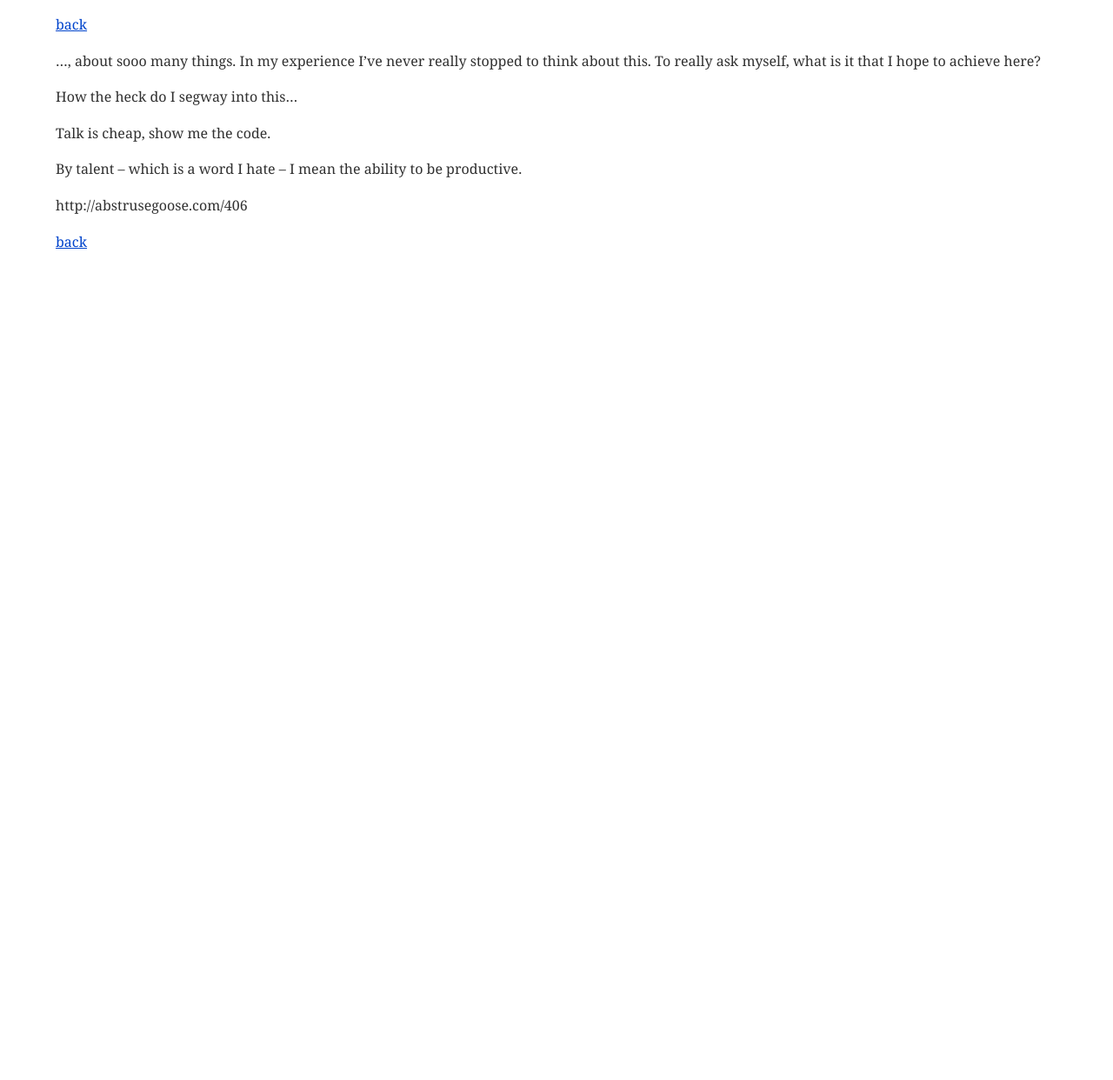
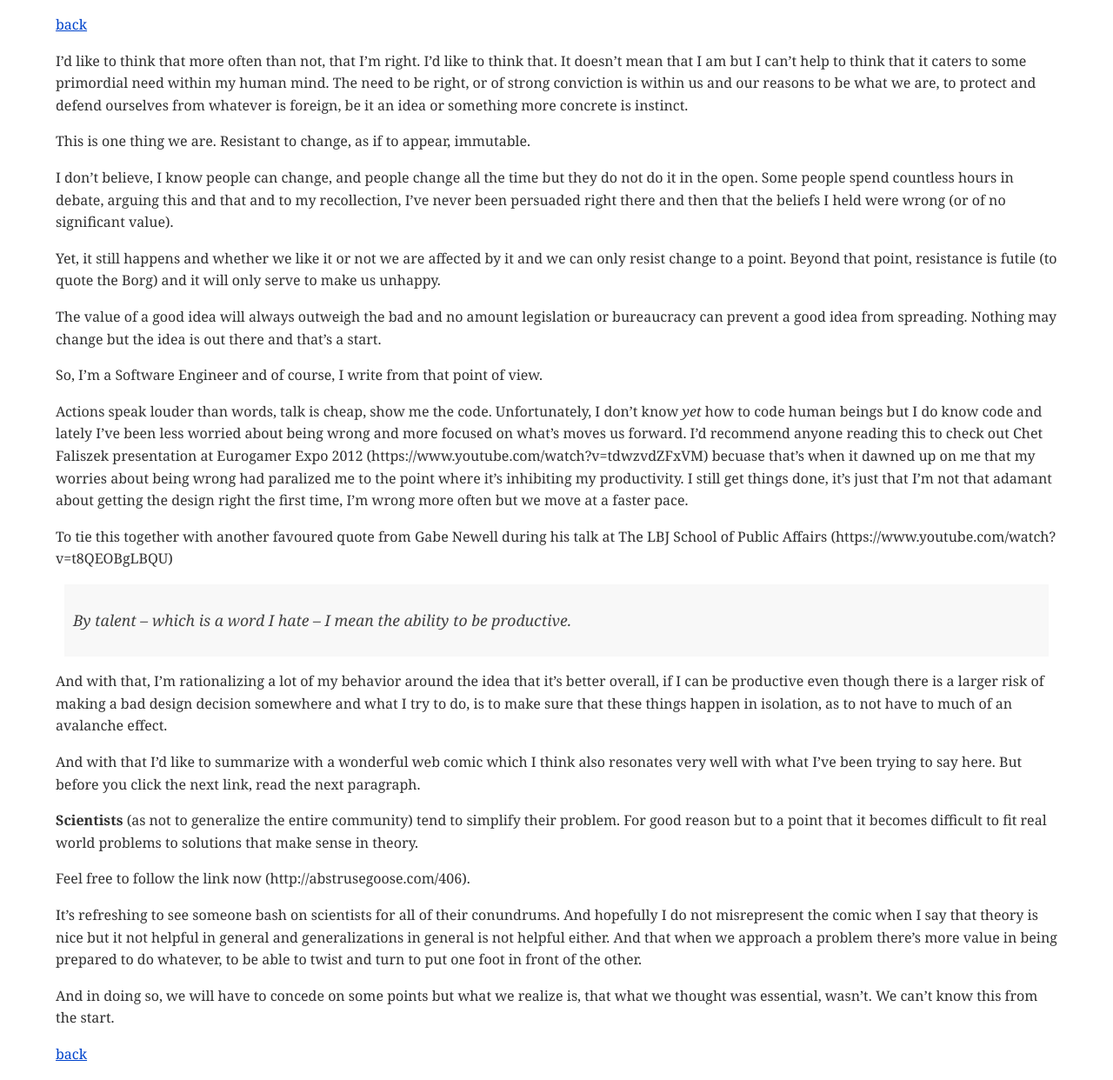
Before and after one commit to leidegre/leidegre.github.com, a Jekyll site: the page built from _posts/2013-04-08-i-was-wrong.md, in a window 1280 px wide. Shown: the whole page at 87% size. Built offline with Jekyll 4.4.1, drawn with Linux system fonts in a browser that asks for light colours; nearby versions of some CDN libraries; before the commit the page ends 900 px from its top, so only the background shows below that.

Commit message:
Update 2013-04-08-i-was-wrong.md

```diff
--- a/_posts/2013-04-08-i-was-wrong.md
+++ b/_posts/2013-04-08-i-was-wrong.md
@@ -3,12 +3,32 @@ title: I was wrong...
 layout: post
 ---
 
-..., about sooo many things. In my experience I've never really stopped to think about this. To really ask myself, what is it that I hope to achieve here?
+I'd like to think that more often than not, that I'm right. I'd like to think that. It doesn't mean that I am but I can't help to think that it caters to some primordial need within my human mind. The need to be right, or of strong conviction is within us and our reasons to be what we are, to protect and defend ourselves from whatever is foreign, be it an idea or something more concrete is instinct.
 
-How the heck do I segway into this...
+This is one thing we are. Resistant to change, as if to appear, immutable.
 
-Talk is cheap, show me the code.
+I don't believe, I know people can change, and people change all the time but they do not do it in the open. Some people spend countless hours in debate, arguing this and that and to my recollection, I've never been persuaded right there and then that the beliefs I held were wrong (or of no significant value).
 
-By talent -- which is a word I hate -- I mean the ability to be productive.
+Yet, it still happens and whether we like it or not we are affected by it and we can only resist change to a point. Beyond that point, resistance is futile (to quote the Borg) and it will only serve to make us unhappy.
 
-http://abstrusegoose.com/406
+The value of a good idea will always outweigh the bad and no amount legislation or bureaucracy can prevent a good idea from spreading. Nothing may change but the idea is out there and that's a start.
+
+So, I'm a Software Engineer and of course, I write from that point of view.
+
+Actions speak louder than words, talk is cheap, show me the code. Unfortunately, I don't know *yet* how to code human beings but I do know code and lately I've been less worried about being wrong and more focused on what's moves us forward. I'd recommend anyone reading this to check out Chet Faliszek presentation at Eurogamer Expo 2012 (https://www.youtube.com/watch?v=tdwzvdZFxVM) becuase that's when it dawned up on me that my worries about being wrong had paralized me to the point where it's inhibiting my productivity. I still get things done, it's just that I'm not that adamant about getting the design right the first time, I'm wrong more often but we move at a faster pace.
+
+To tie this together with another favoured quote from Gabe Newell during his talk at The LBJ School of Public Affairs (https://www.youtube.com/watch?v=t8QEOBgLBQU)
+
+> By talent -- which is a word I hate -- I mean the ability to be productive.
+
+And with that, I'm rationalizing a lot of my behavior around the idea that it's better overall, if I can be productive even though there is a larger risk of making a bad design decision somewhere and what I try to do, is to make sure that these things happen in isolation, as to not have to much of an avalanche effect.
+
+And with that I'd like to summarize with a wonderful web comic which I think also resonates very well with what I've been trying to say here. But before you click the next link, read the next paragraph.
+
+**Scientists** (as not to generalize the entire community) tend to simplify their problem. For good reason but to a point that it becomes difficult to fit real world problems to solutions that make sense in theory.
+
+Feel free to follow the link now (http://abstrusegoose.com/406).
+
+It's refreshing to see someone bash on scientists for all of their conundrums. And hopefully I do not misrepresent the comic when I say that theory is nice but it not helpful in general and generalizations in general is not helpful either. And that when we approach a problem there's more value in being prepared to do whatever, to be able to twist and turn to put one foot in front of the other.
+
+And in doing so, we will have to concede on some points but what we realize is, that what we thought was essential, wasn't. We can't know this from the start.
```
